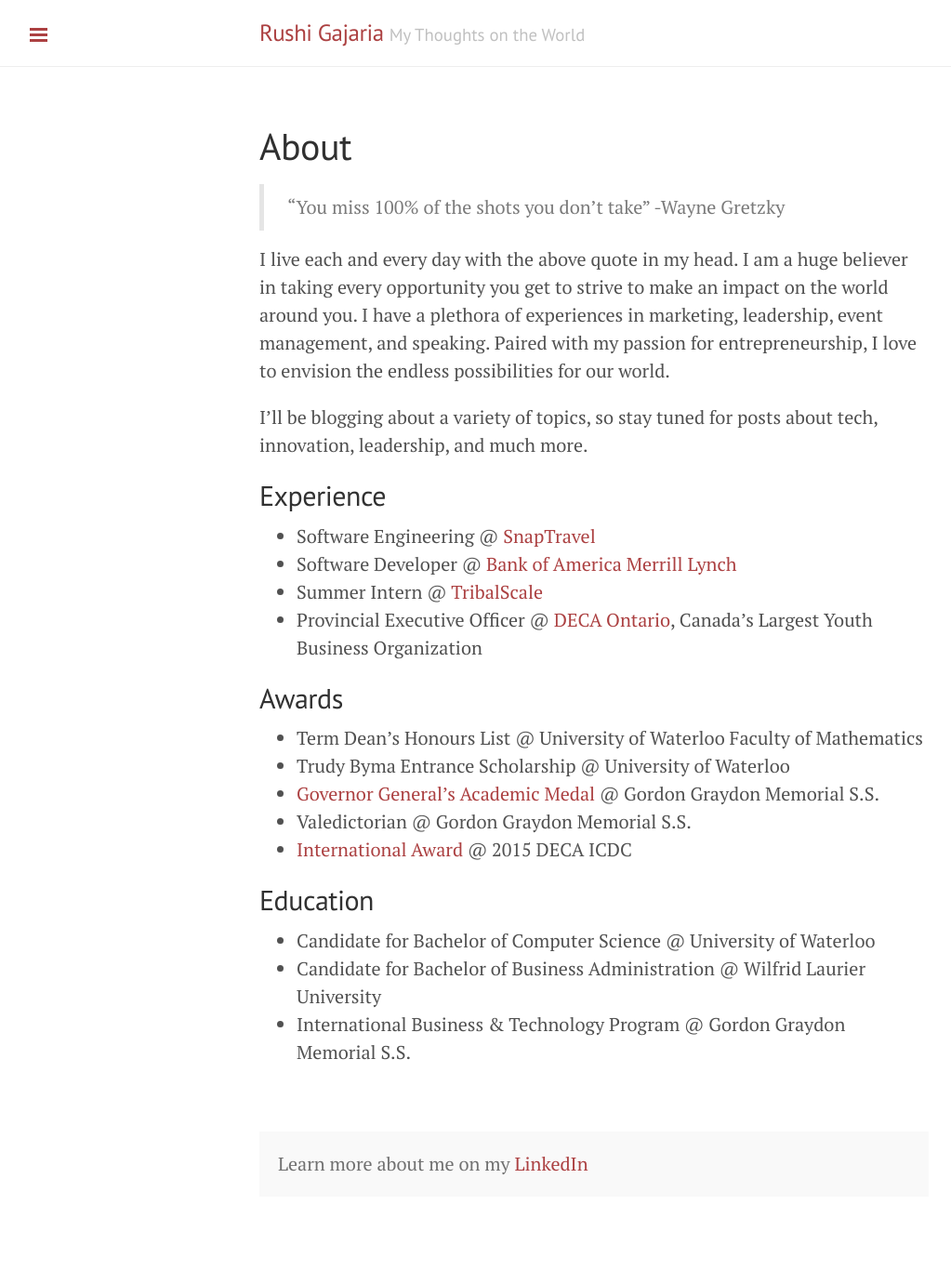
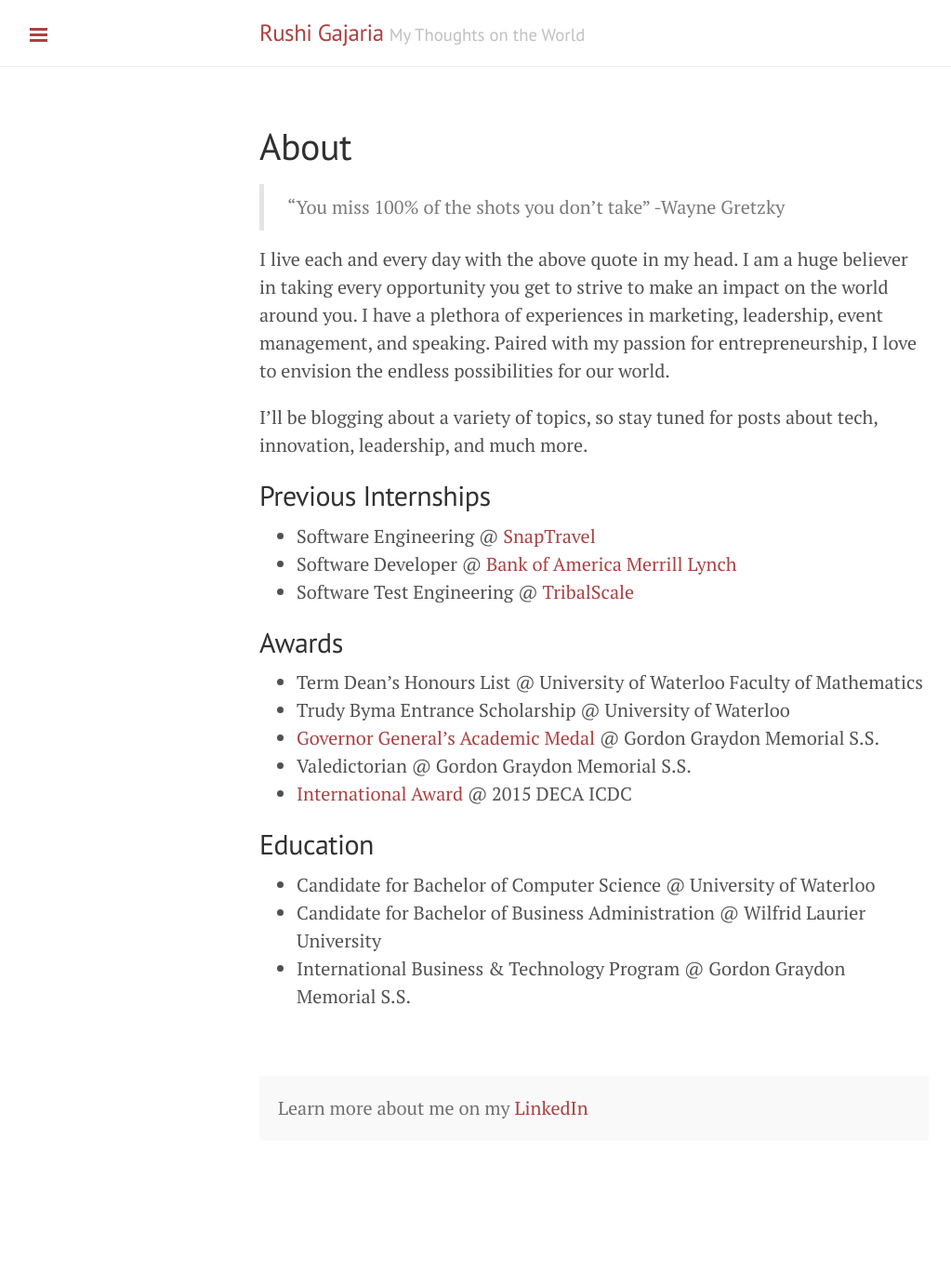
Before and after one commit to gajaria123/gajaria123.github.io, a Jekyll site: the page built from about.md, in a window 1280 px wide. Shown: the whole page at 93% size, without its empty margins (1-1024 px from the left). Built offline with Jekyll 4.4.1, drawn with Linux system fonts in a browser that asks for light colours; after the commit the page ends 1307 px from its top, so only the background shows below that.

Commit message:
Update about.md

```diff
--- a/about.md
+++ b/about.md
@@ -13,11 +13,10 @@
 
 
 
-## Experience
+## Previous Internships
 * Software Engineering @ [SnapTravel](https://www.snaptravel.com/)
 * Software Developer @ [Bank of America Merrill Lynch](https://www.bofaml.com/content/boaml/en_us/home.html/)
-* Summer Intern @ [TribalScale](http://www.tribalscale.com/)
-* Provincial Executive Officer @ [DECA Ontario](http://2016.deca.ca/), Canada's Largest Youth Business Organization
+* Software Test Engineering @ [TribalScale](http://www.tribalscale.com/)
 
 ## Awards
 
```
